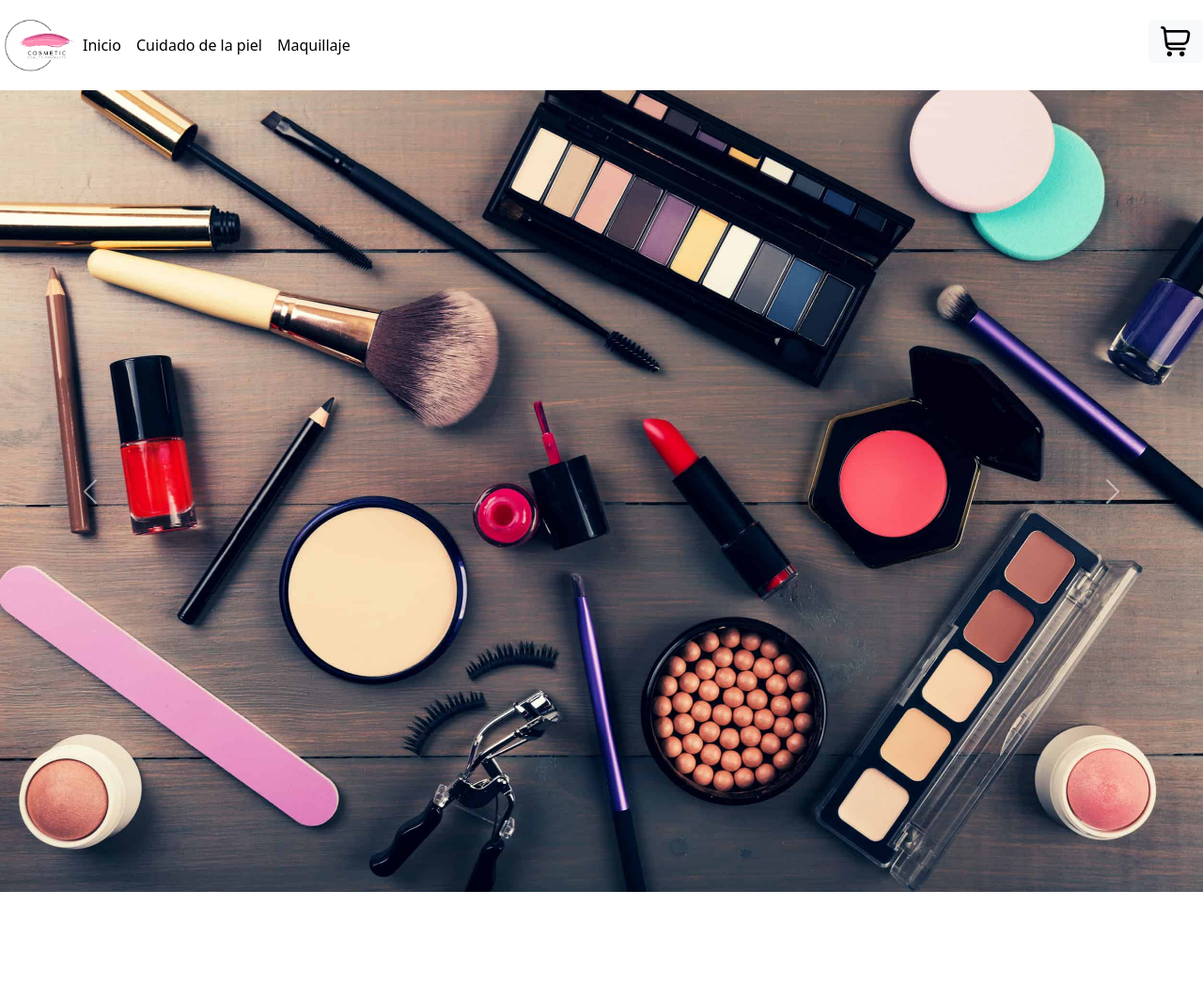
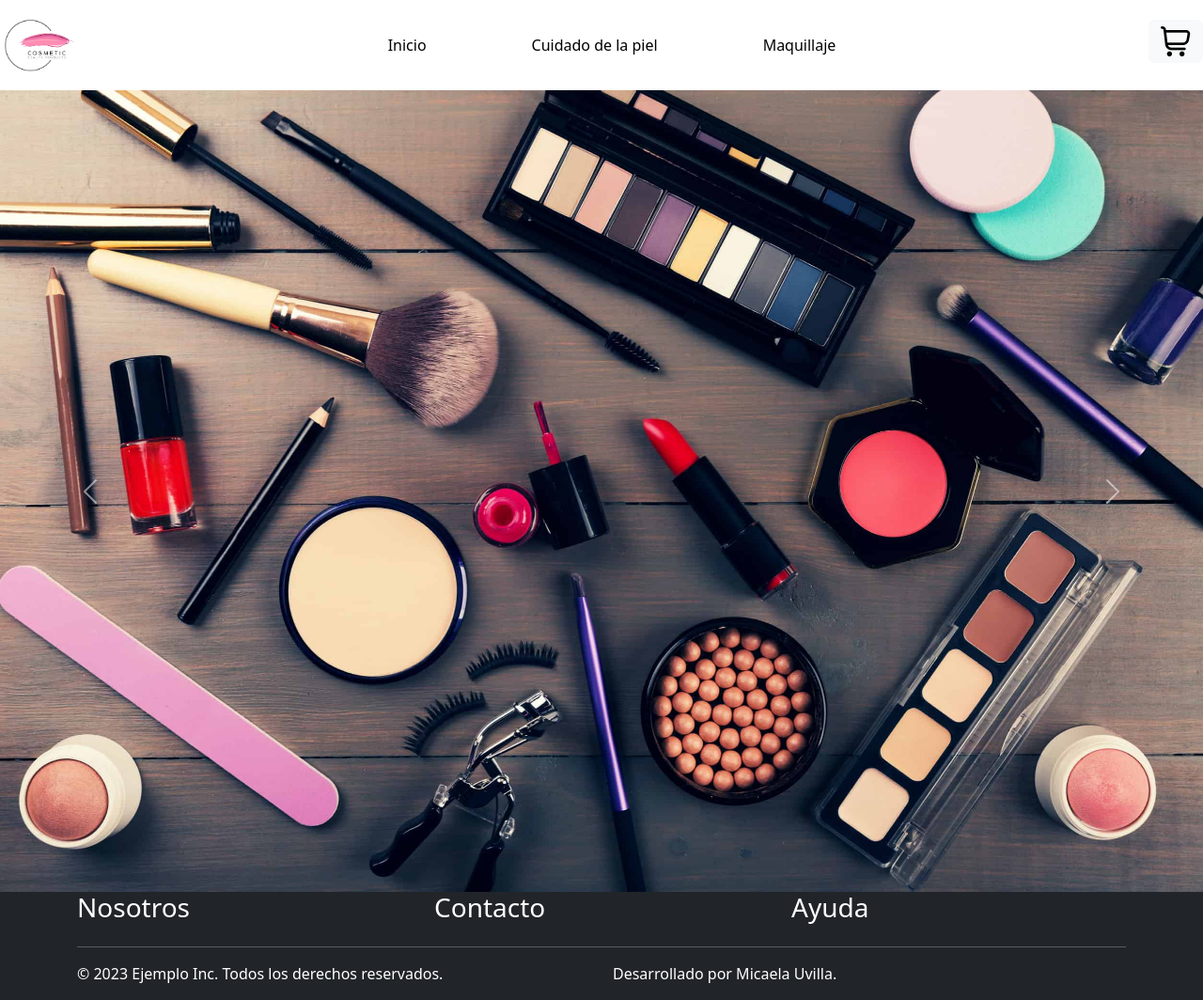
Before and after one commit to Micauvi/CosmeticBeauty, a React (Vite) app: page / in a window 1280 px wide. Shown: the whole page at 94% size. Before the commit the page ends 949 px from the top, so only its background shows below. Built offline with nearby package versions, Linux system fonts and the light colour scheme; no server answers; the database is empty.

Commit message:
integracion de footer

```diff
--- a/src/App.css
+++ b/src/App.css
@@ -26,6 +26,7 @@
   border: none;
   background: #ff6392;
   box-shadow: 0 5px #f0a8c8;
+  margin-bottom: 30px;
 }
 .botones:hover {
   box-shadow: 0 3px #ff0a78;
@@ -41,3 +42,9 @@
   box-shadow:thistle;
 
 }
+/* footer {
+  position:absolute;
+  bottom: 0;
+  width: 100%;
+
+} */
--- a/src/App.jsx
+++ b/src/App.jsx
@@ -8,6 +8,7 @@ import CartProvider from "./context/CartContext";
 import Cart from "./components/ItemCart/Cart";
 import "./firebase/config";
 import FormPay from "./components/buyForm";
+import Footer from "./components/Footer/Footer";
 
 function App() {
   return (
@@ -24,6 +25,7 @@ function App() {
           />
           <Route path="/:detailId" element={<ItemDetailContainer />} />
         </Routes>
+        <Footer/>
       </CartProvider>
     </div>
   );
--- /dev/null
+++ b/src/components/Footer/Footer.jsx
@@ -0,0 +1,41 @@
+import React from "react";
+import { Container, Row, Col } from 'react-bootstrap';
+
+
+const Footer = () => {
+  return (
+    <div>
+      <footer className="footer bg-dark text-white">
+        <Container>
+          <Row>
+            <Col md={4}>
+              <h3>Nosotros</h3>
+
+            </Col>
+            <Col md={4}>
+              <h3>Contacto</h3>
+
+            </Col>
+            <Col md={4}>
+              <h3>Ayuda</h3>
+
+            </Col>
+          </Row>
+          <hr />
+          <Row className="">
+            <Col md={6}>
+              <p>&copy; 2023 Ejemplo Inc. Todos los derechos reservados.</p>
+            </Col>
+            <Col md={6} className="text-right">
+              <p>
+                Desarrollado por Micaela Uvilla.
+              </p>
+            </Col>
+          </Row>
+        </Container>
+      </footer>
+    </div>
+  );
+};
+
+export default Footer;
--- a/src/components/Item/Item.jsx
+++ b/src/components/Item/Item.jsx
@@ -16,7 +16,7 @@ const Item = function ({ id, nombre, image }) {
             style={{ objectFit: "cover" }}
           />
           <div className="card-body cards ">
-            <h5 className="card-title m-5 w-75">{nombre}</h5>
+            <h5 className="card-title m-5 w-75">{nombre.toUpperCase()}</h5>
             <Link to={`/${id}`}>
               <button className="botones w-50 m-4">Saber más</button>
             </Link>
--- a/src/components/ItemCart/ItemCart.jsx
+++ b/src/components/ItemCart/ItemCart.jsx
@@ -14,7 +14,7 @@ const ItemCart = ({ product }) => {
         />
         <div className="card-body cards">
           <p className="card-title d-flex justify-content-center mb-5 fs-3">
-            Producto: {product.nombre}
+            Producto: {product.nombre.toUpperCase()}
           </p>
           <p className="card-text d-flex justify-content-center mb-5 fs-5">
             Precio: ${product.precio}
@@ -28,7 +28,7 @@ const ItemCart = ({ product }) => {
             </small>
           </p>
           <button
-            className=" botones"
+            className="botones align-item-center"
             onClick={() => removeProduct(product.id)}
           >
             Eliminar
--- a/src/components/ItemDetail/ItemDetail.jsx
+++ b/src/components/ItemDetail/ItemDetail.jsx
@@ -24,7 +24,7 @@ const ItemDetail = ({ data }) => {
         />
         <div className="card-body cards">
           <h5 className="card-title d-flex justify-content-center mb-5 fs-3">
-            {data.nombre}
+            {data.nombre.toUpperCase()}
           </h5>
           <p className="card-text d-flex justify-content-center mb-5 fs-5">
             {data.descripcion}
--- a/src/components/NavBar/NavBar.jsx
+++ b/src/components/NavBar/NavBar.jsx
@@ -6,7 +6,7 @@ import logo from "../../assets/cosmetic.webp"
 const NavBar = () => {
   return (
     <div>
-      <nav className="navbar navbar-expand-lg navBar d-flex justify-content-evenly bd-highlight ">
+      <nav className="navbar navbar-expand-lg navBar d-flex justify-content-between bd-highlight ">
         <Link to="/">
           <img className="logo" src={logo} alt="" />
         </Link>
@@ -23,13 +23,13 @@ const NavBar = () => {
         </button>
 
         <div className="collapse navbar-collapse" id="navbarNavDropdown">
-          <ul className="navbar-nav">
-            <li className="nav-item">
+          <ul className="navbar-nav mx-auto ">
+            <li className="nav-item mx-5">
               <Link to="/" className="nav-link active" aria-current="page">
                 Inicio
               </Link>
             </li>
-            <li className="nav-item">
+            <li className="nav-item mx-5">
               <Link
                 to="/category/crema"
                 className="nav-link active"
@@ -38,7 +38,7 @@ const NavBar = () => {
                 Cuidado de la piel
               </Link>
             </li>
-            <li className="nav-item">
+            <li className="nav-item mx-5">
               <Link
                 to="/category/maquillajes"
                 className="nav-link active"
@@ -48,7 +48,7 @@ const NavBar = () => {
               </Link>
             </li>
           </ul>
-          <ul></ul>
+
         </div>
 
         <CartWidget className="carrito" />
```
